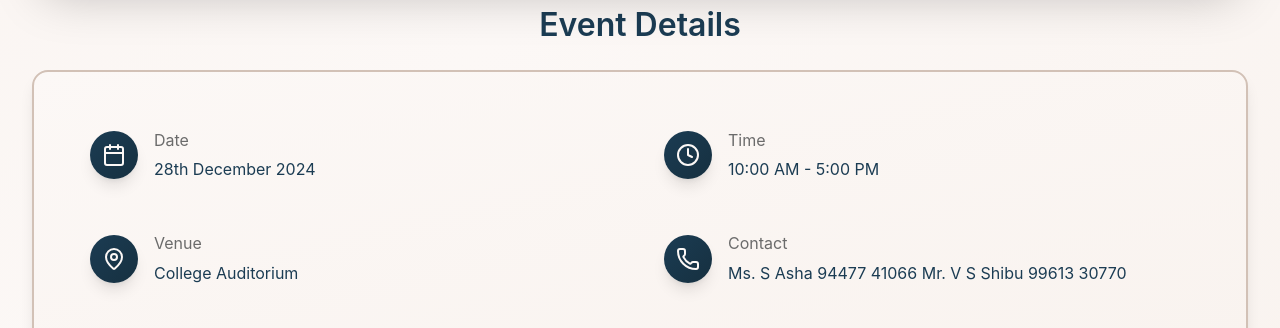
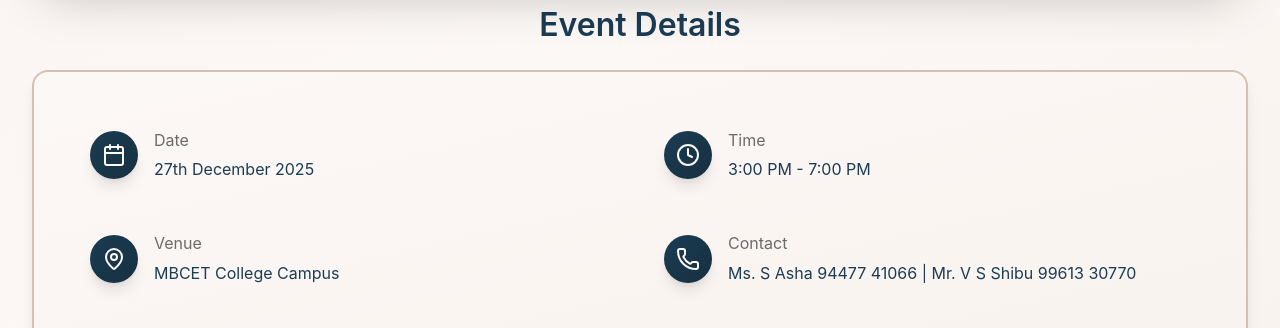
Before and after one commit to niranj-r/ALUMNI_MEETUP_FORMS, a React (Vite) app: page / in a window 1280 px wide. Shown: the part 619-947 px from the top of the page. Built offline with nearby package versions, Linux system fonts and the light colour scheme.

Commit message:
feat: update event details in FormsClosed component

```diff
--- a/src/components/FormsClosed.tsx
+++ b/src/components/FormsClosed.tsx
@@ -6,22 +6,22 @@ export default function FormsClosed() {
     {
       icon: Calendar,
       title: 'Date',
-      info: '28th December 2024'
+      info: '27th December 2025'
     },
     {
       icon: Clock,
       title: 'Time',
-      info: '10:00 AM - 5:00 PM'
+      info: '3:00 PM - 7:00 PM'
     },
     {
       icon: MapPin,
       title: 'Venue',
-      info: 'College Auditorium'
+      info: 'MBCET College Campus'
     },
     {
       icon: Phone,
       title: 'Contact',
-info: `Ms. S Asha 94477 41066
+info: `Ms. S Asha 94477 41066 |
 Mr. V S Shibu 99613 30770`
 
     }
@@ -107,7 +107,7 @@ Mr. V S Shibu 99613 30770`
           initial={{ opacity: 0, scale: 0.95 }}
           animate={{ opacity: 1, scale: 1 }}
           transition={{ delay: 0.9, type: 'spring', stiffness: 100 }}
-          className="relative bg-gradient-to-br from-[var(--white)] to-[var(--dominant-bg)] rounded-2xl p-8 shadow-lg border-2 border-[var(--secondary)]"
+          className="relative bg-gradient-to-br from-[var(--white)] to-[var(--dominant-bg)] rounded-2xl p-8 shadow-lg border-2 border-[var(--secondary)] mb-6"
         >
           <div className="grid grid-cols-1 md:grid-cols-2">
             {eventDetails.map((detail, index) => (
```
